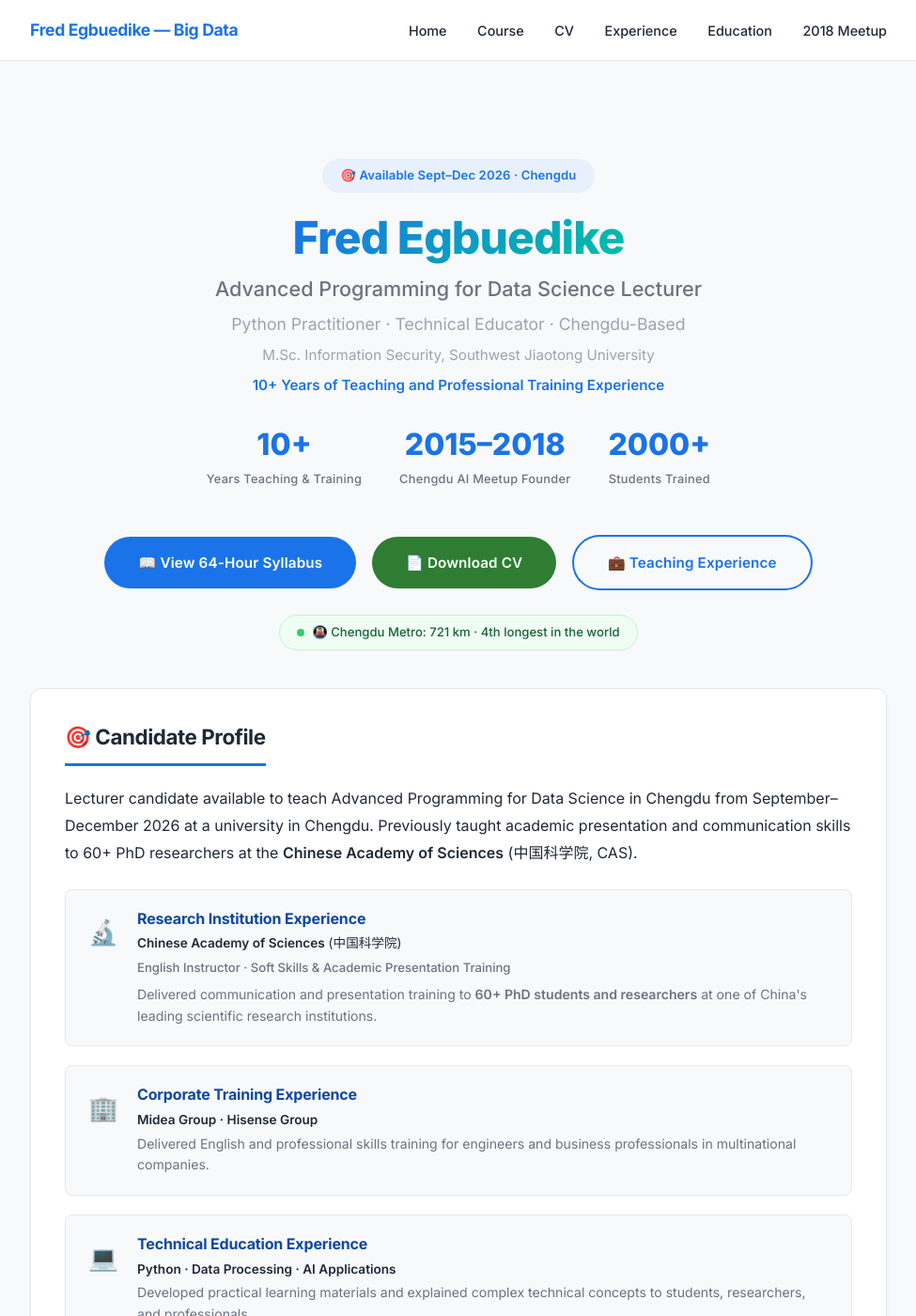
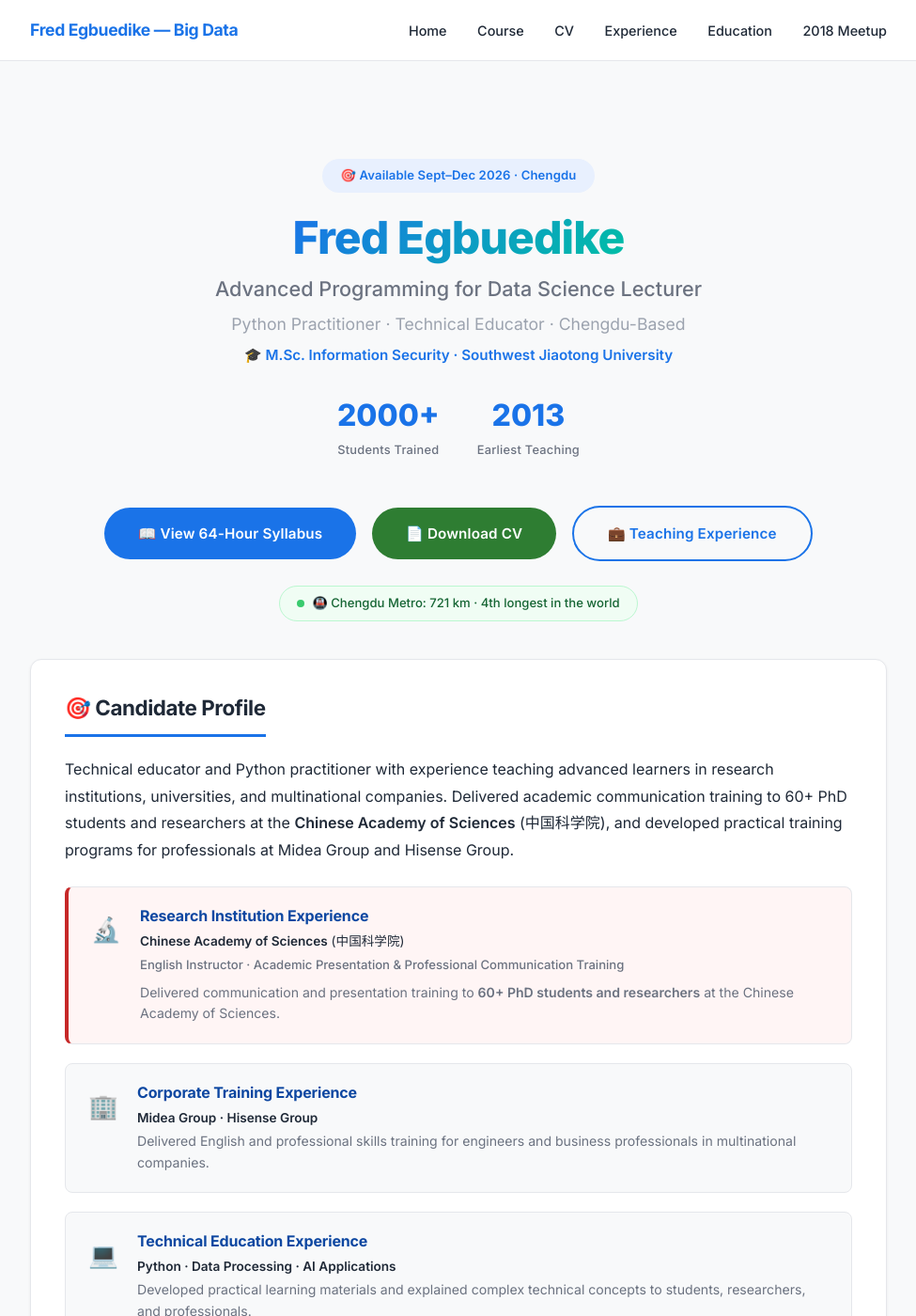
Before and after one commit to Fredilly/big-data, a Jekyll site: the page built from index.md, in a window 1280 px wide and 1400 px high. Shown: the whole window at 94% size, without its empty margins (152-1127 px from the left). Built offline with Jekyll 4.4.1, drawn with Linux system fonts in a browser that asks for light colours; nearby versions of some CDN libraries.

Commit message:
clean up hero section, move CAS to top of experience page, professionalize copy

```diff
--- a/assets/css/style.css
+++ b/assets/css/style.css
@@ -465,6 +465,15 @@ p:last-child { margin-bottom: 0; }
   box-shadow: var(--shadow-md);
 }
 
+.exp-block-highlight {
+  border-left: 4px solid #c62828;
+  background: #fff5f5;
+}
+
+.exp-block-highlight h3 {
+  color: #c62828;
+}
+
 .exp-block-icon {
   font-size: 1.6rem;
   min-width: 40px;
--- a/index.md
+++ b/index.md
@@ -10,21 +10,16 @@ title: Home
   </h1>
   <p class="subtitle">Advanced Programming for Data Science Lecturer</p>
   <p class="hero-tagline">Python Practitioner · Technical Educator · Chengdu-Based</p>
-  <p class="hero-credential">M.Sc. Information Security, Southwest Jiaotong University</p>
-  <p class="hero-experience">10+ Years of Teaching and Professional Training Experience</p>
+  <p class="hero-experience">🎓 M.Sc. Information Security · Southwest Jiaotong University</p>
 
   <div class="hero-stats">
     <div class="stat">
-      <span class="num">10+</span>
-      <span class="label">Years Teaching &amp; Training</span>
+      <span class="num">2000+</span>
+      <span class="label">Students Trained</span>
     </div>
     <div class="stat">
-      <span class="num">2015–2018</span>
-      <span class="label">Chengdu AI Meetup Founder</span>
-    </div>
-    <div class="stat">
-      <span class="num">2000+</span>
-      <span class="label">Students Trained</span>
+      <span class="num">2013</span>
+      <span class="label">Earliest Teaching</span>
     </div>
   </div>
 
@@ -42,16 +37,16 @@ title: Home
 
 <div class="card">
   <h2>🎯 Candidate Profile</h2>
-  <p>Lecturer candidate available to teach Advanced Programming for Data Science in Chengdu from September–December 2026 at a university in Chengdu. Previously taught academic presentation and communication skills to 60+ PhD researchers at the <strong>Chinese Academy of Sciences</strong> (中国科学院, CAS).</p>
+  <p>Technical educator and Python practitioner with experience teaching advanced learners in research institutions, universities, and multinational companies. Delivered academic communication training to 60+ PhD students and researchers at the <strong>Chinese Academy of Sciences</strong> (中国科学院), and developed practical training programs for professionals at Midea Group and Hisense Group.</p>
 
   <div class="exp-blocks">
-    <div class="exp-block">
+    <div class="exp-block exp-block-highlight">
       <div class="exp-block-icon">🔬</div>
       <div class="exp-block-body">
         <h3>Research Institution Experience</h3>
         <p class="exp-block-org"><strong>Chinese Academy of Sciences</strong> (中国科学院)</p>
-        <p class="exp-block-role">English Instructor · Soft Skills &amp; Academic Presentation Training</p>
-        <p class="exp-block-desc">Delivered communication and presentation training to <strong>60+ PhD students and researchers</strong> at one of China's leading scientific research institutions.</p>
+        <p class="exp-block-role">English Instructor · Academic Presentation &amp; Professional Communication Training</p>
+        <p class="exp-block-desc">Delivered communication and presentation training to <strong>60+ PhD students and researchers</strong> at the Chinese Academy of Sciences.</p>
       </div>
     </div>
 
```
Also changed, not shown: experience.md (+14 -15 lines).
